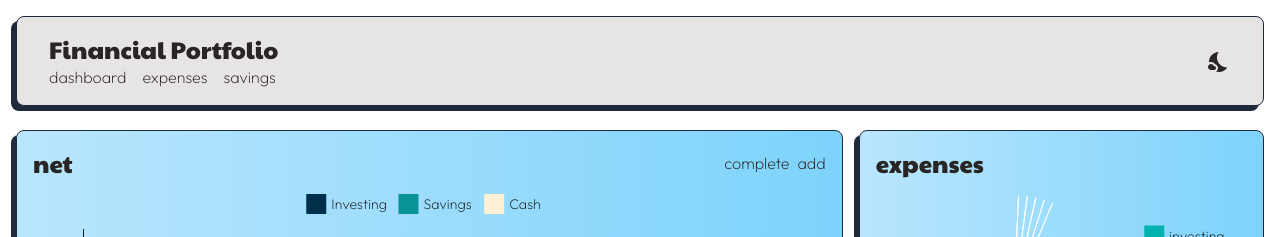
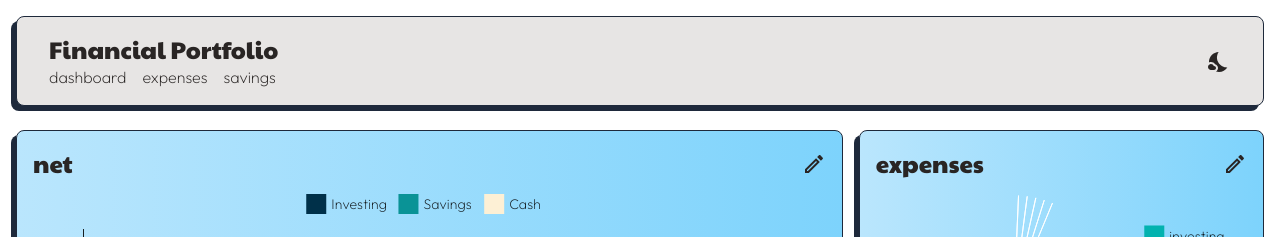
Before and after one commit to dannygrimmig/feed-app, a React (Create React App) app: page /dashboard in a window 1280 px wide. Shown: the top 237 px of the page. Built offline with nearby package versions, Linux system fonts and the light colour scheme.

Commit message:
refactors

```diff
--- /dev/null
+++ b/src/components/DashboardBoxHeader/DashboardBoxHeader.js
@@ -0,0 +1,20 @@
+import * as React from "react";
+
+import EditOutlinedIcon from "@mui/icons-material/EditOutlined";
+import DoneOutlineOutlinedIcon from "@mui/icons-material/DoneOutlineOutlined";
+
+export function DashboardBoxHeader(props) {
+  const { header, isEditing, setIsEditing } = props;
+  return (
+    <div className="flex justify-between">
+      <h1 className="text-2xl font-header w-max">{header}</h1>
+
+      <button
+        className={`${isEditing && "font-header"}`}
+        onClick={() => setIsEditing(!isEditing)}
+      >
+        {isEditing ? <DoneOutlineOutlinedIcon /> : <EditOutlinedIcon />}
+      </button>
+    </div>
+  );
+}
--- /dev/null
+++ b/src/components/NetChart/NetChart.js
@@ -0,0 +1,91 @@
+import * as React from "react";
+import { LineChart } from "@mui/x-charts";
+import { DataGrid } from "@mui/x-data-grid";
+
+import { myContext } from "../../contexts/AppContext";
+
+import { lineColumns, keyToLabel, colors, stackStrategy } from "../../data/net";
+import { DashboardBoxHeader } from "../DashboardBoxHeader/DashboardBoxHeader";
+
+export function NetChart({ className }) {
+  const [isEditing, setIsEditing] = React.useState(false);
+  const { netData, setNetData } = React.useContext(myContext);
+
+  return (
+    <div className={`${className}`}>
+      <DashboardBoxHeader
+        header="net"
+        isEditing={isEditing}
+        setIsEditing={setIsEditing}
+      />
+
+      {isEditing ? (
+        <div style={{ height: "85%" }}>
+          <DataGrid
+            editMode="row"
+            rows={netData}
+            columns={lineColumns}
+            getRowClassName={(params) => "font-body"}
+            processRowUpdate={(updatedRow, originalRow) => {
+              const updatedLineChartDataState = netData.map((currRow) => {
+                if (currRow === originalRow) {
+                  return {
+                    ...updatedRow,
+                    net:
+                      updatedRow.checking +
+                      updatedRow.savings +
+                      updatedRow.investing,
+                  };
+                } else {
+                  return currRow;
+                }
+              });
+              setNetData(updatedLineChartDataState);
+            }}
+          />
+
+          <div className="flex justify-end">
+            <button
+              onClick={() =>
+                setNetData((netData) => [...netData, { id: netData.length }])
+              }
+            >
+              add row
+            </button>
+          </div>
+        </div>
+      ) : (
+        <LineChart
+          xAxis={[
+            {
+              dataKey: "id",
+              valueFormatter: (date) => date.toString(),
+            },
+          ]}
+          series={Object.keys(keyToLabel).map((key) => ({
+            dataKey: key,
+            label: keyToLabel[key],
+            color: colors[key],
+            showMark: false,
+            curve: "linear",
+            ...stackStrategy,
+          }))}
+          dataset={netData}
+          sx={{
+            ".MuiLineElement-root, .MuiMarkElement-root": {
+              strokeWidth: 3,
+            },
+          }}
+          slotProps={{
+            legend: {
+              labelStyle: {
+                fontFamily: "Outfit, sans-serif",
+                fontSize: "14px",
+              },
+            },
+          }}
+        />
+      )}
+    </div>
+  );
+}
--- a/src/pages/Dashboard/Dashboard.js
+++ b/src/pages/Dashboard/Dashboard.js
@@ -1,112 +1,34 @@
 import * as React from "react";
-import { LineChart, PieChart, BarChart } from "@mui/x-charts";
+import { PieChart, BarChart } from "@mui/x-charts";
 import { DataGrid } from "@mui/x-data-grid";
 
 import { myContext } from "../../contexts/AppContext";
 
-import { lineColumns, keyToLabel, colors, stackStrategy } from "../../data/net";
 import { pieColumns } from "../../data/expenses";
+import { NetChart } from "../../components/NetChart/NetChart";
+import { DashboardBoxHeader } from "../../components/DashboardBoxHeader/DashboardBoxHeader";
 
 export function Dashboard() {
   const lightBoxStyles = "from-sky-200 to-sky-300 shadow-slate-800";
   const darkBoxStyles = "dark:from-sky-700 dark:to-sky-800 dark:shadow-sky-600";
   const boxStyles = `rounded-lg p-4 border border-slate-800 bg-gradient-to-r shadow-[-5px_5px] hover:shadow-[-8px_8px] hover:-mr-1 hover:-mt-1 ${lightBoxStyles} ${darkBoxStyles} `;
 
-  const [populatingLineData, setPopulatingLineData] = React.useState(false);
   const [populatingPieData, setPopulatingPieData] = React.useState(false);
   const [populatingBarData, setPopulatingBarData] = React.useState(false);
 
-  const { netData, setNetData } = React.useContext(myContext);
   const { pieData, setPieData } = React.useContext(myContext);
 
   return (
     <>
       <div className="grid grid-rows-3 md:grid-cols-3 md:grid-rows-2 h-[1000px] md:h-[550px] gap-4">
-        <div className={`md:col-span-2 md:row-span-2 ${boxStyles}`}>
-          <div className="flex justify-between">
-            <h1 className="text-2xl font-header w-max">net</h1>
-            <div className="flex space-x-2">
-              <button
-                onClick={() => setPopulatingLineData(!populatingLineData)}
-              >
-                {populatingLineData ? "update" : "complete"}
-              </button>
-              <button
-                onClick={() =>
-                  setNetData((netData) => [...netData, { id: netData.length }])
-                }
-              >
-                add
-              </button>
-            </div>
-          </div>
-
-          {populatingLineData ? (
-            <div style={{ height: "90%" }}>
-              <DataGrid
-                editMode="row"
-                rows={netData}
-                columns={lineColumns}
-                getRowClassName={(params) => "font-body"}
-                processRowUpdate={(updatedRow, originalRow) => {
-                  const updatedLineChartDataState = netData.map((currRow) => {
-                    if (currRow === originalRow) {
-                      return {
-                        ...updatedRow,
-                        net:
-                          updatedRow.checking +
-                          updatedRow.savings +
-                          updatedRow.investing,
-                      };
-                    } else {
-                      return currRow;
-                    }
-                  });
-                  setNetData(updatedLineChartDataState);
-                }}
-              />
-            </div>
-          ) : (
-            <LineChart
-              xAxis={[
-                {
-                  dataKey: "id",
-                  valueFormatter: (date) => date.toString(),
-                },
-              ]}
-              series={Object.keys(keyToLabel).map((key) => ({
-                dataKey: key,
-                label: keyToLabel[key],
-                color: colors[key],
-                showMark: false,
-                curve: "linear",
-                ...stackStrategy,
-              }))}
-              dataset={netData}
-              sx={{
-                ".MuiLineElement-root, .MuiMarkElement-root": {
-                  strokeWidth: 3,
-                },
-              }}
-              slotProps={{
-                legend: {
-                  labelStyle: {
-                    fontFamily: "Outfit, sans-serif",
-                    fontSize: "14px",
-                  },
-                },
-              }}
-            />
-          )}
-        </div>
+        <NetChart className={`md:col-span-2 md:row-span-2 ${boxStyles}`} />
 
         <div className={`${boxStyles}`}>
-          <h1
-            onClick={() => setPopulatingPieData(!populatingPieData)}
-            className="text-2xl font-header cursor-pointer w-max"
-          >
-            expenses
-          </h1>
+          <DashboardBoxHeader
+            header="expenses"
+            isEditing={populatingPieData}
+            setIsEditing={setPopulatingPieData}
+          />
 
           {populatingPieData ? (
             <div style={{ height: "90%" }}>
```
Also changed, not shown: 1 other file (tests, documents, lock files or other folders).
